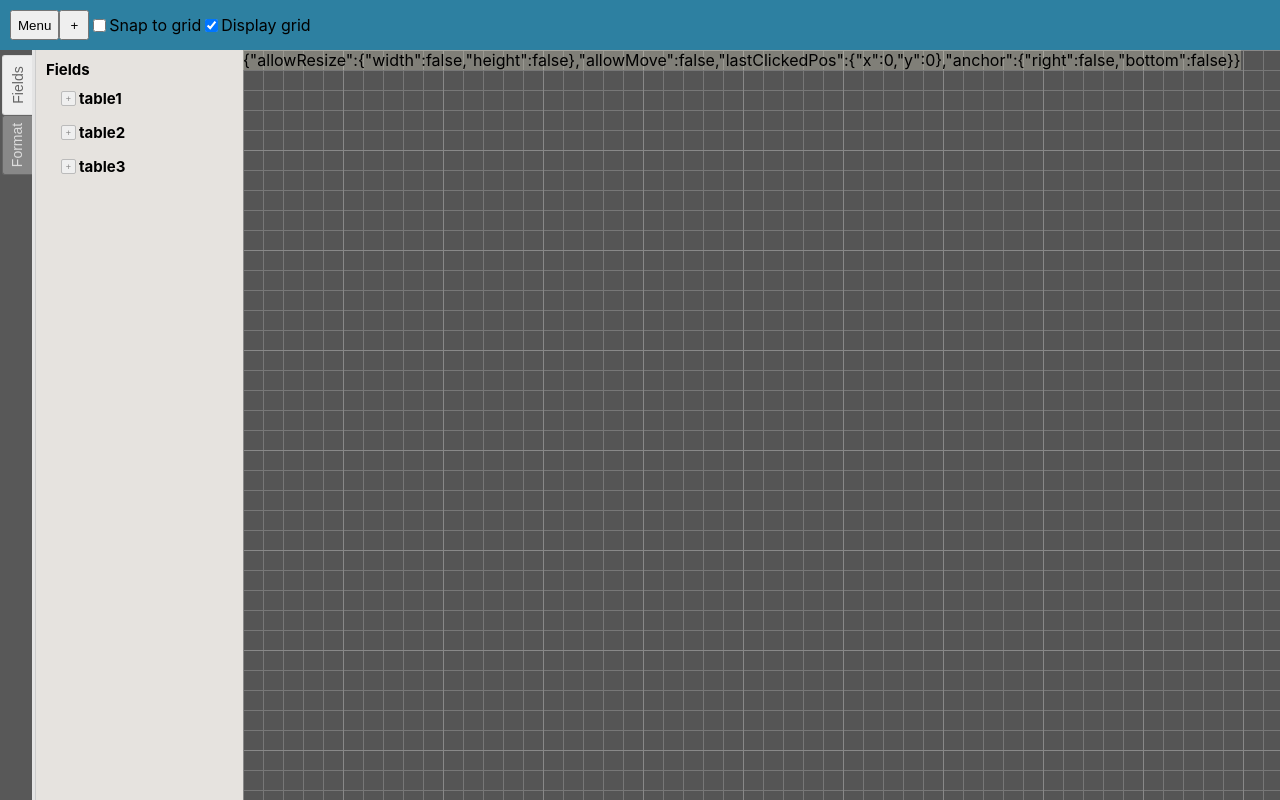
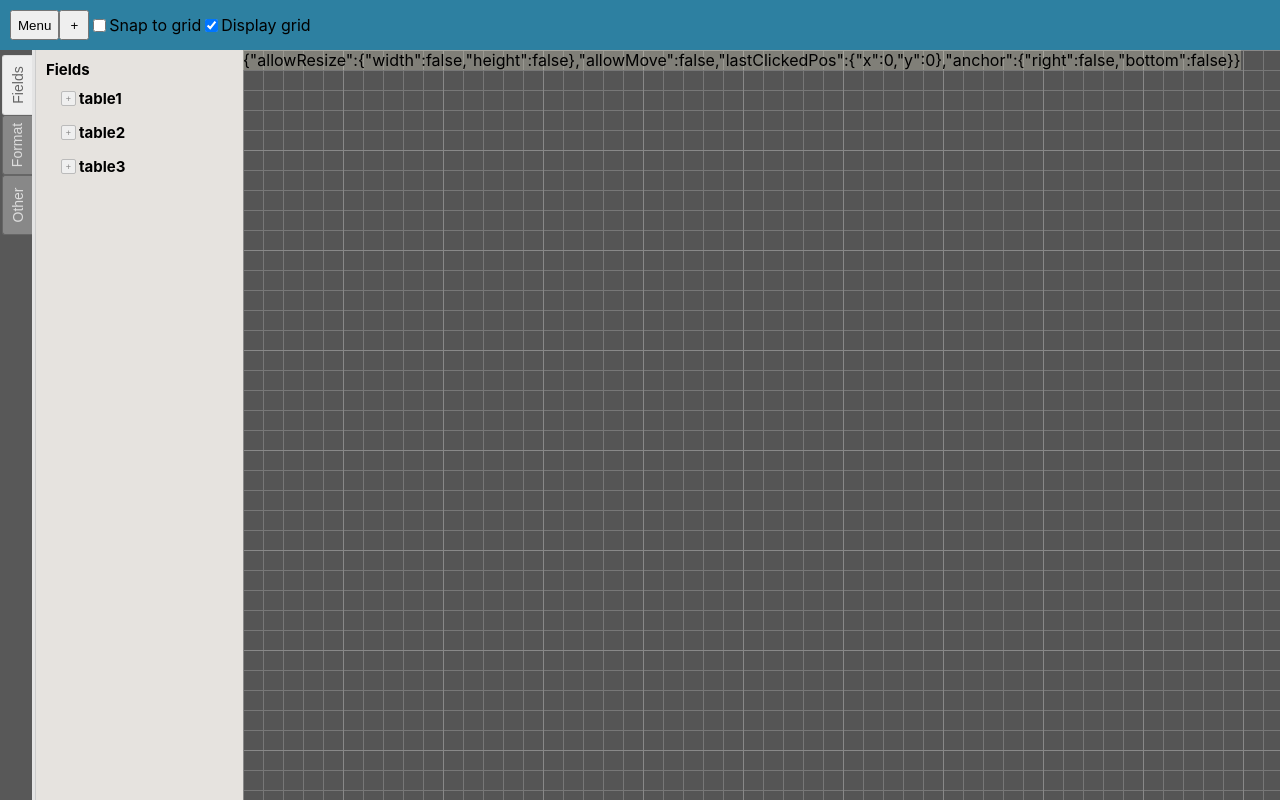
Before and after one commit to olgamirete/bi-web, a React (Create React App) app: page / in a window 1280 px wide. Built offline with nearby package versions, Linux system fonts and the light colour scheme.

Commit message:
added new section, just for the looks

```diff
--- a/src/components/side-panel/SidePanel.js
+++ b/src/components/side-panel/SidePanel.js
@@ -29,6 +29,12 @@ function SidePanel(props) {
           onPointerDown={activateSection}>
           <span className="text">Format</span>
         </button>
+        <button
+          data-section="other"
+          className={activeSection === "other" ? "active" : ""}
+          onPointerDown={activateSection}>
+          <span className="text">Other</span>
+        </button>
       </div>
 
       <div className="sections-container">
@@ -44,6 +50,10 @@ function SidePanel(props) {
           <h3 className="title">Format</h3>
           Format options
         </section>
+        <section className={"section" + (activeSection === "other" ? " active" : "")}>
+          <h3 className="title">Other</h3>
+          Other
+        </section>
       </div>
     </div>
   );
```
